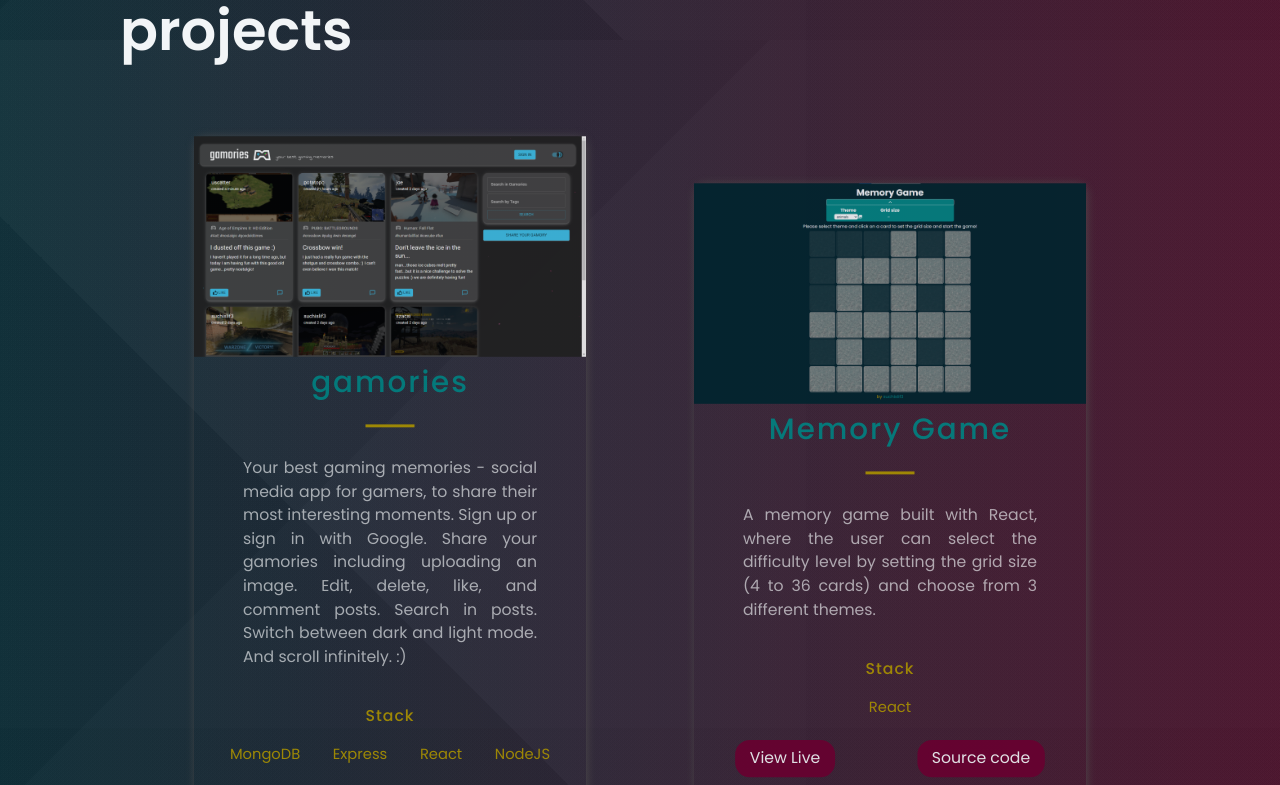
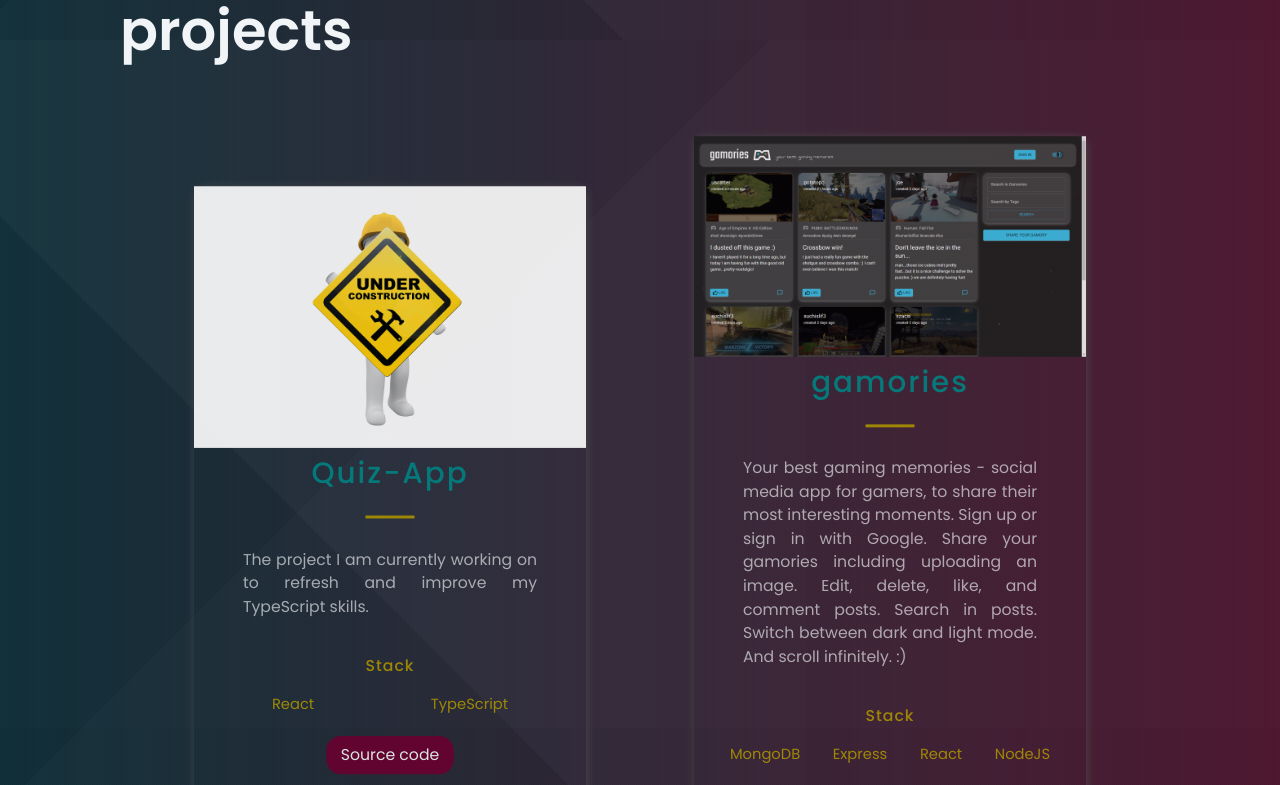
Before and after one commit to suchislif3/portfolio-website, a Next.js app: page / in a window 1280 px wide. Shown: the part 760-1545 px from the top of the page. Built offline with nearby package versions, Linux system fonts and the light colour scheme.

Commit message:
added current project

```diff
--- a/src/constants/constants.js
+++ b/src/constants/constants.js
@@ -10,6 +10,15 @@ import { SiMongodb, SiMysql, SiJest } from "react-icons/si";
 import { FaJira } from "react-icons/fa";
 
 export const projects = [
+  {
+    title: "Quiz-App",
+    description:
+      "The project I am currently working on to refresh and improve my TypeScript skills.",
+    image: "/images/under_construction.png",
+    tags: ["React", "TypeScript"],
+    code: "https://github.com/suchislif3/quiz-app",
+    id: 3,
+  },
   {
     title: "gamories",
     description:
```
